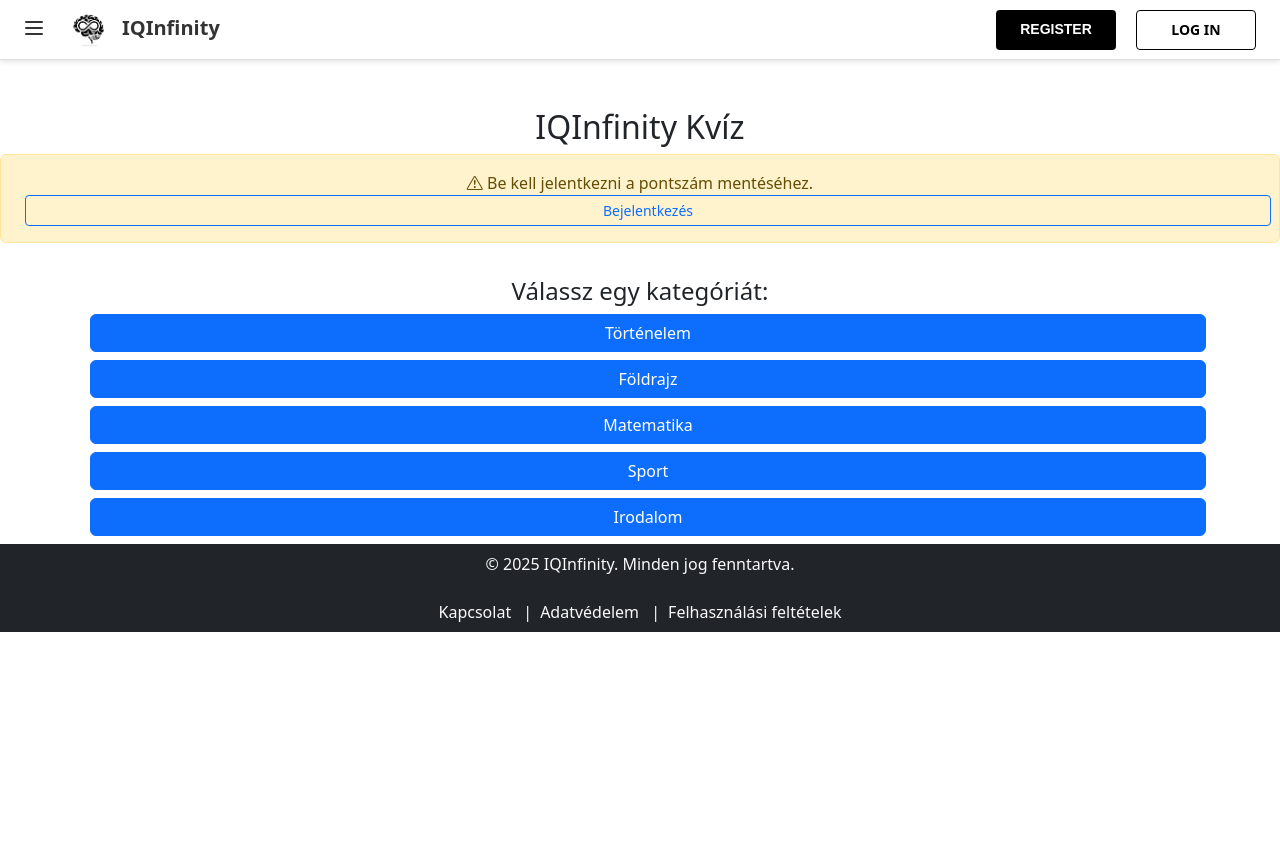
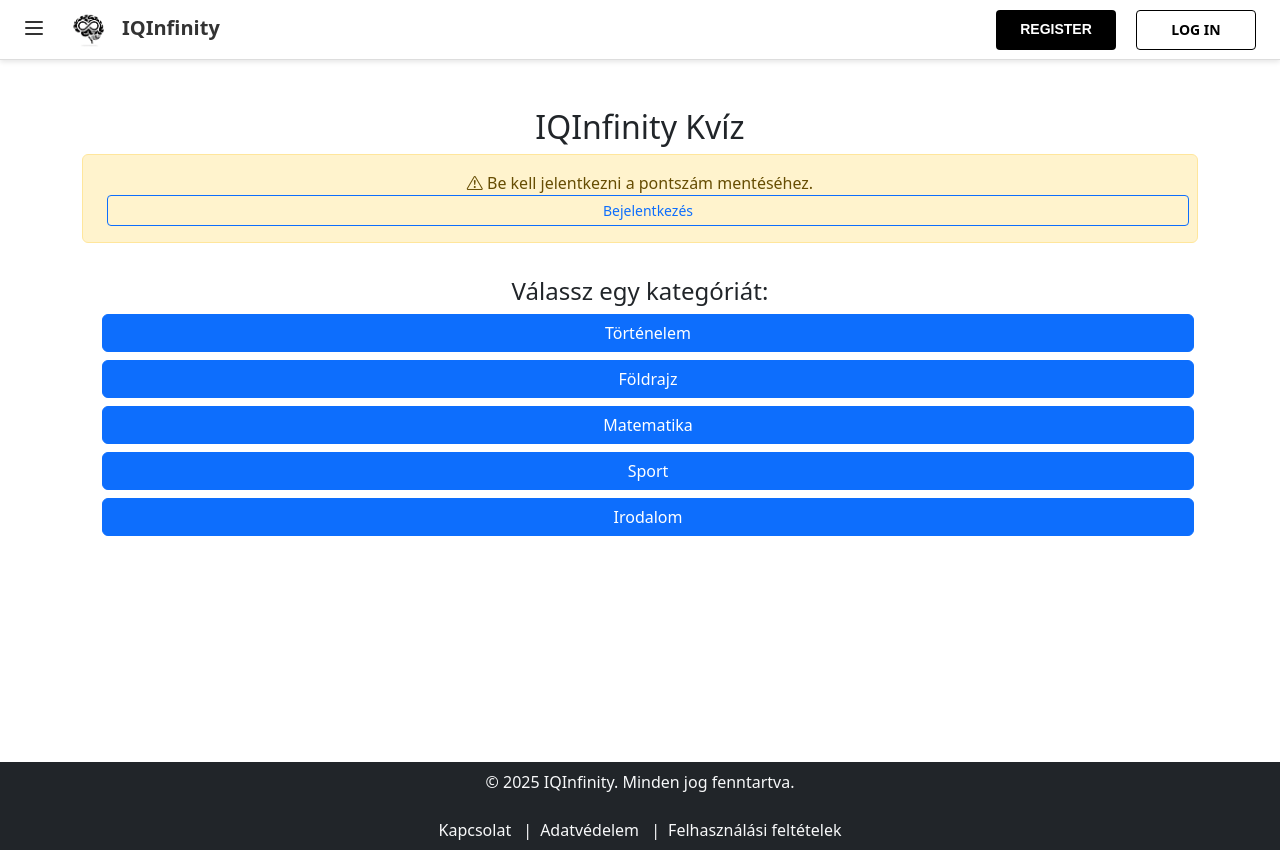
Before and after one commit to KaranyiczGabor/Vizsgaremek, a React (Create React App) app in the folder frontendfiles/: page /quiz in a window 1280 px wide. Before the commit the page ends 800 px from the top, so only its background shows below. Built offline with nearby package versions, Linux system fonts and the light colour scheme.

Commit message:
footer változtatások (még mindig nem jó)

```diff
--- a/frontendfiles/src/Footer.css
+++ b/frontendfiles/src/Footer.css
@@ -1,9 +1,8 @@
 .footer {
-
-    width:100%;
-    bottom: 0;
+  width: 100%;
   text-align: center;
-    padding-top: 50px;
+  padding: 1rem 0;
+  margin-top: auto; /* Add margin-top: auto */
 }
 
 .footer a {
@@ -23,3 +22,9 @@
 .social-icons a:hover {
   transform: scale(1.2);
 }
+
+
+.quiz-wrapper {
+  position: relative;
+  max-height: 100%;
+}
--- a/frontendfiles/src/Login.js
+++ b/frontendfiles/src/Login.js
@@ -15,7 +15,7 @@ export default function Login({ setIsLoggedIn }) {
     setError("");
 
     try {
-      const response = await fetch("http://192.168.125.240:5248/api/users/login", {
+      const response = await fetch("http://192.168.125.70:5248/api/users/login", {
         method: "POST",
         headers: { "Content-Type": "application/json" },
         body: JSON.stringify({ username, password }),
--- a/frontendfiles/src/Quiz.js
+++ b/frontendfiles/src/Quiz.js
@@ -4,7 +4,7 @@ import Footer from "./Footer";
 
 export default function Quiz() {
     const navigate = useNavigate();
-    const API_BASE_URL = "http://192.168.125.240:5248/api/users";
+    const API_BASE_URL = "http://192.168.125.70:5248/api/users";
 
     const [categories] = useState(["Történelem", "Földrajz", "Matematika", "Sport", "Irodalom"]);
     const [selectedCategory, setSelectedCategory] = useState(null);
@@ -175,9 +175,10 @@ export default function Quiz() {
     };
 
     return (
-        <div >
-        <div className="quiz-container text-center mt-5" >
-            <h2 style={{paddingTop:"10px"}}>IQInfinity Kvíz</h2>
+        <div className="quiz-wrapper d-flex flex-column vh-100">
+        <div className="container flex-grow-1" >
+        <div className="quiz-container  text-center mt-5" >
+            <h2 >IQInfinity Kvíz</h2>
 
             {!isLoggedIn && (
                 <div className="alert alert-warning" >
@@ -282,7 +283,7 @@ export default function Quiz() {
                         </div>
                     )}
 
-                    <div className="options">
+                    <div className="options" >
                         {questions[currentQuestion]?.answers?.map((answer, index) => (
                             <button
                                 key={index}
@@ -297,9 +298,10 @@ export default function Quiz() {
                 </div>
             )}
             </div>
-            <div>
+        </div>
             <Footer/>
-            </div>
+
+
         </div>
     );
 }
```
Lines whose indentation alone changed are shown as unchanged.
